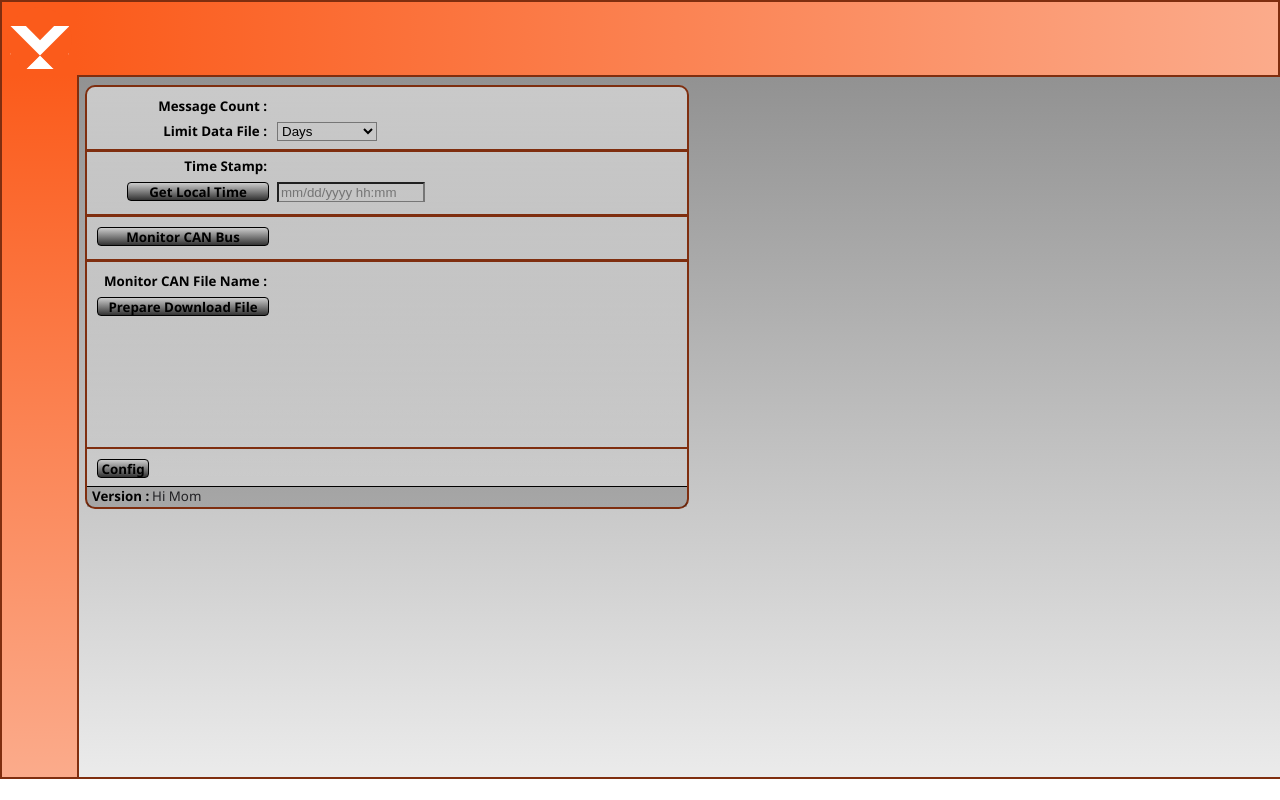
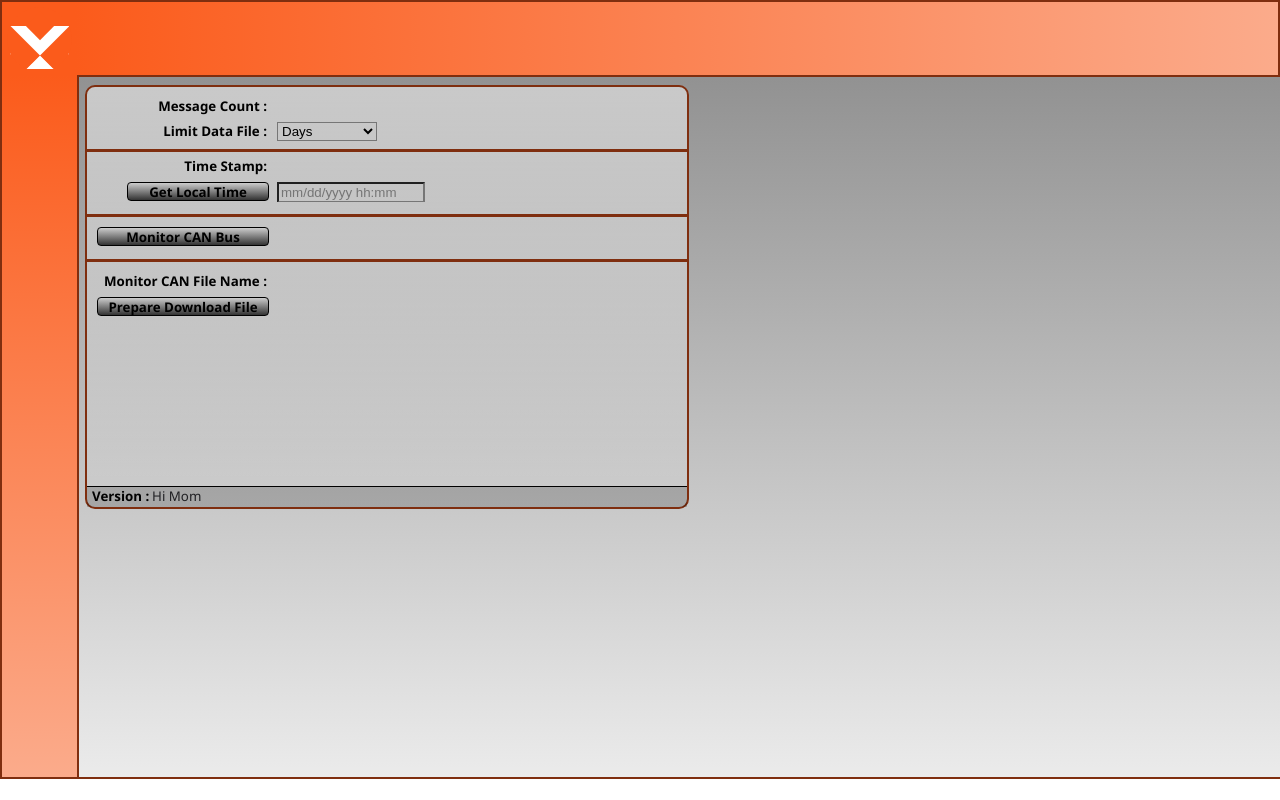
Before and after one commit to gsaltis/GBBCANMon, a plain HTML site: page www/index.html in a window 1280 px wide. Drawn offline with Linux system fonts and the light colour scheme.

Commit message:
Temporarily remove the configuration section

```diff
--- a/www/index.html
+++ b/www/index.html
@@ -9,7 +9,7 @@
   <body onload="MainInitialize();">
     <div class="MainArea">
       <div id="DataArea" class="DataArea">
-        <div id="ConfigSection" class="ConfigSection">
+        <div id="ConfigSection" class="ConfigSection" style="visibility:hidden">
 	  <div id="ConfigButton" class="GeneralLabel GeneralButton DataLine1" style="left:10px; width:50px;" onclick="CBConfigPressed()">Config</div>
           <div id="ConfigTypeLabel" class="GeneralLabel DataLine2" style="visibility:hidden">CAN Type :</div>
           <div id="ConfigTypeSelectContainer" class="GeneralData DataLine2" style="visibility:hidden">
```
